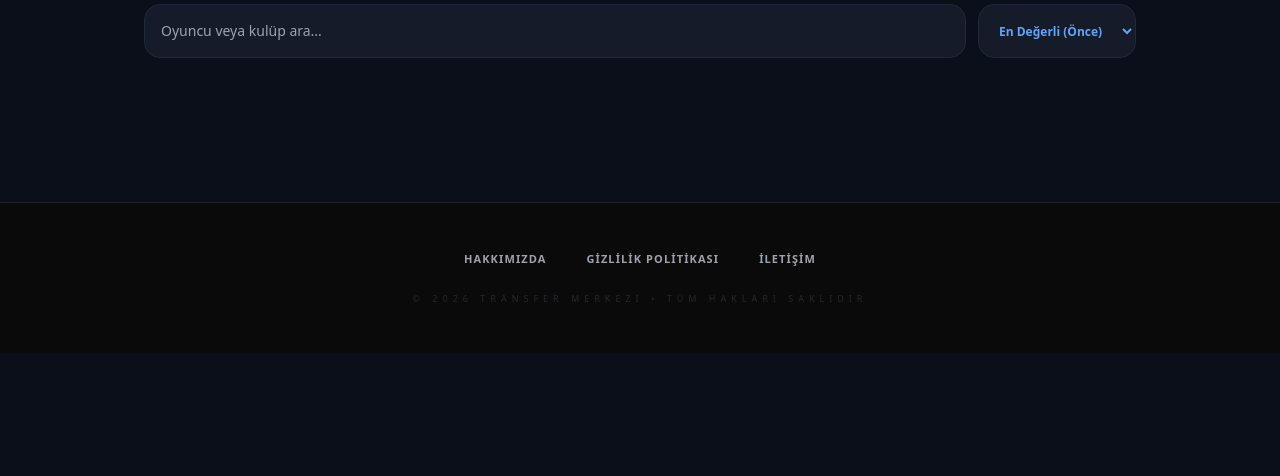
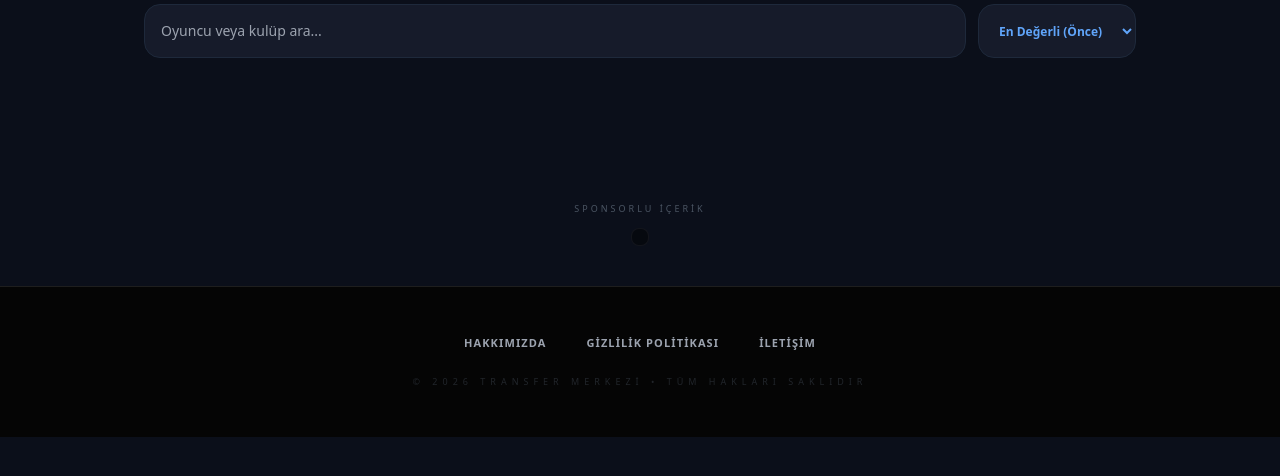
Before and after one commit to Musab13579/Transfermarkt, a Flask app: page / in a window 1280 px wide. Shown: the part 304-780 px from the top of the page. Run offline with Flask 3, Linux system fonts and the light colour scheme; data that the repository does not hold is empty; some libraries are stand-ins or nearby versions.

Commit message:
Update index.html

```diff
--- a/templates/index.html
+++ b/templates/index.html
@@ -194,9 +194,26 @@
     </script>
 
 <div class="mt-20 w-full relative z-50 pb-10" style="display: block !important; clear: both;">
+
     <script src="https://pl28469284.effectivegatecpm.com/3d/23/5e/3d235e1b5ced978a00f7d665bcbf71fa.js"></script>
 
-        <footer class="w-full border-t border-white/10 bg-[#0a0a0a] py-12">
+    <div class="flex flex-col items-center justify-center mb-10 px-4">
+        <span class="text-[9px] text-gray-600 uppercase tracking-[3px] mb-3">Sponsorlu İçerik</span>
+        <div class="bg-black/40 border border-white/5 p-2 rounded-lg overflow-hidden shadow-2xl">
+            <script type="text/javascript">
+              atOptions = {
+                'key' : '56e403a4d42779829ee8cbcc3d4f1596',
+                'format' : 'iframe',
+                'height' : 90,
+                'width' : 728,
+                'params' : {}
+              };
+            </script>
+            <script src="https://www.highperformanceformat.com/56e403a4d42779829ee8cbcc3d4f1596/invoke.js"></script>
+        </div>
+    </div>
+
+    <footer class="w-full border-t border-white/10 bg-[#050505] py-12">
         <div class="max-w-7xl mx-auto px-4 text-center">
             <div class="flex flex-wrap justify-center gap-10 mb-6">
                 <a href="#" class="text-[11px] text-gray-400 hover:text-white uppercase font-bold tracking-widest">Hakkımızda</a>
```
Lines whose indentation alone changed are shown as unchanged.
